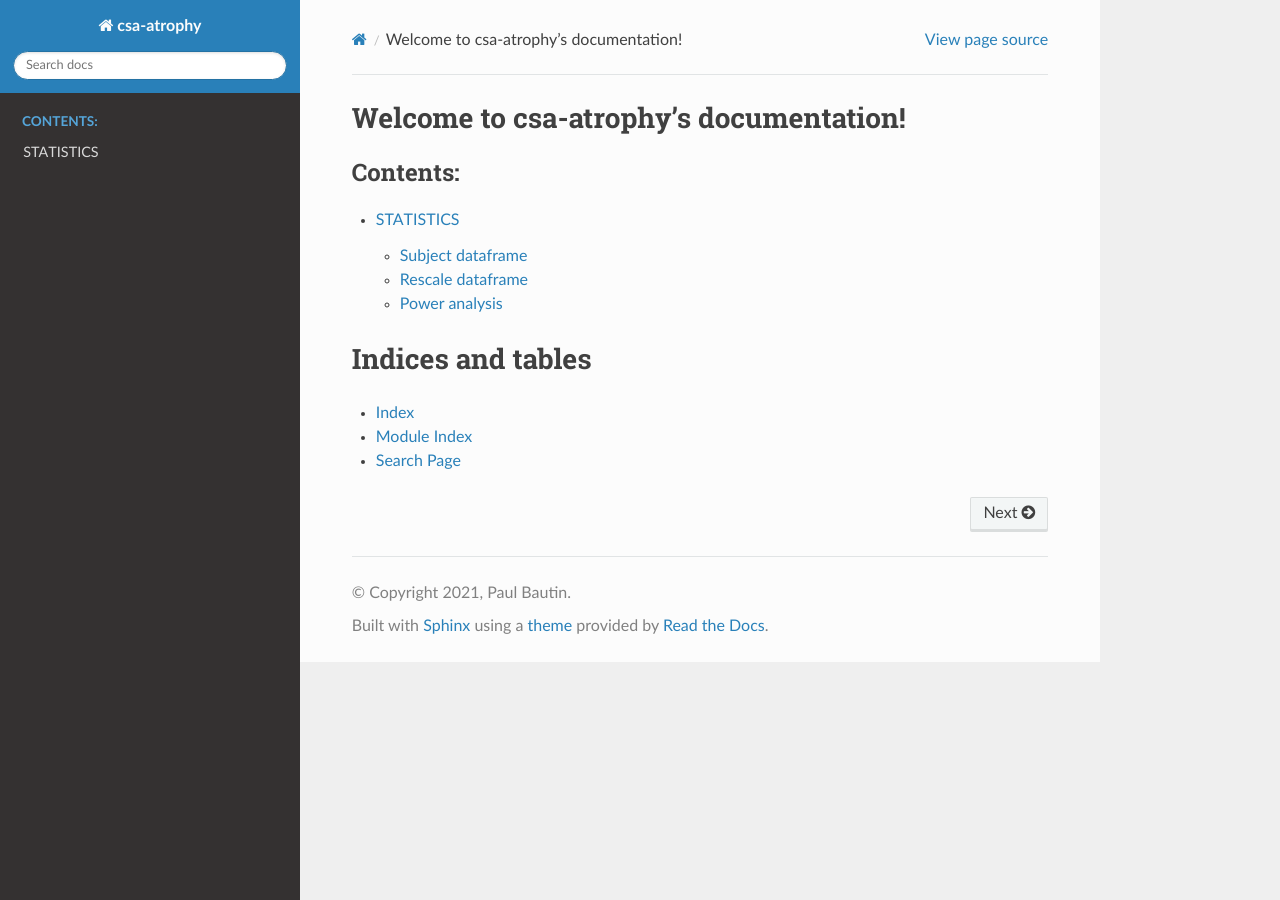
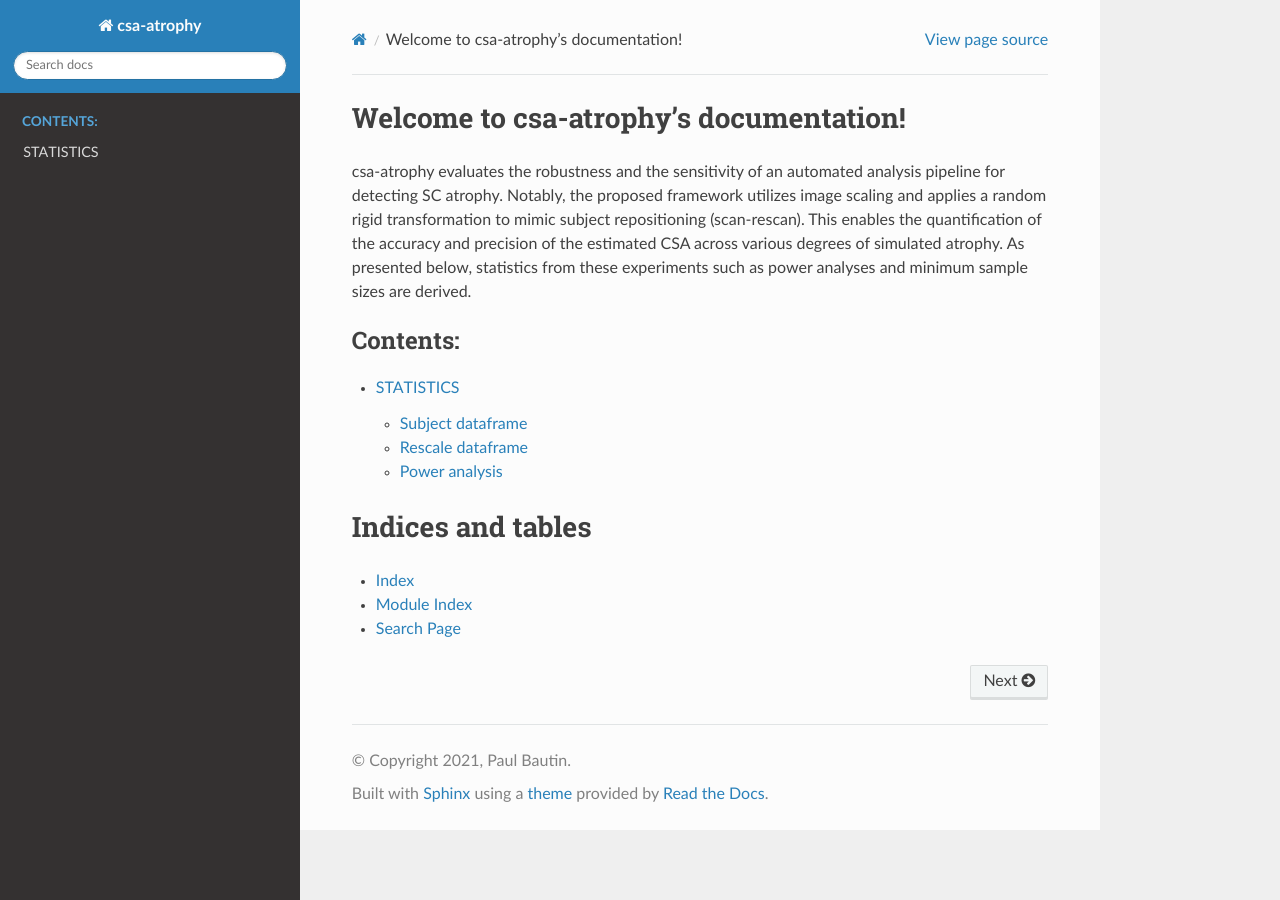
Before and after one commit to sct-pipeline/csa-atrophy, a Sphinx documentation site: the page built from docs/index.rst, in a window 1280 px wide. Built offline with Sphinx 7.4.7 and the Read the Docs theme 2.0.0, drawn with Linux system fonts in a browser that asks for light colours; pages that are not in the unit, such as notebooks, are missing from menus.

Commit message:
- add blurb for doc presentation and image

```diff
--- a/docs/index.rst
+++ b/docs/index.rst
@@ -5,6 +5,9 @@
 
 Welcome to csa-atrophy's documentation!
 =========================================
+csa-atrophy evaluates the robustness and the sensitivity of an automated analysis pipeline for detecting SC atrophy. Notably, the proposed framework utilizes image scaling and applies a random rigid transformation to mimic subject repositioning (scan-rescan). This enables the quantification of the accuracy and precision of the estimated CSA across various degrees of simulated atrophy. As presented below, statistics from these experiments such as power analyses and minimum sample sizes are derived.
+
+.. image: https://github.com/sct-pipeline/csa-atrophy/blob/master/csa_atrophy_scheme3.png)
 
 .. toctree::
    About <README.md>
--- a/docs/statistics.rst
+++ b/docs/statistics.rst
@@ -1,6 +1,6 @@
 STATISTICS
 ============
-Documentation on statistics to evaluate the sensitivity of atrophy detection with SCT. Average CSA of each image is indexed as follows: :math:`CSA(sI, rX, tY)` where
+Documentation on statistics to evaluate the sensitivity of atrophy detection with SCT. Average CSA of each image is indexed as :math:`CSA(sI, rX, tY)` where:
 
 - :math:`(sI)` corresponds to subject :math:`I`
 - :math:`(rX)` corresponds to the applied scaling factor :math:`X` on the native image (e.g. X=1, X=0.95, X=0.8)
```
